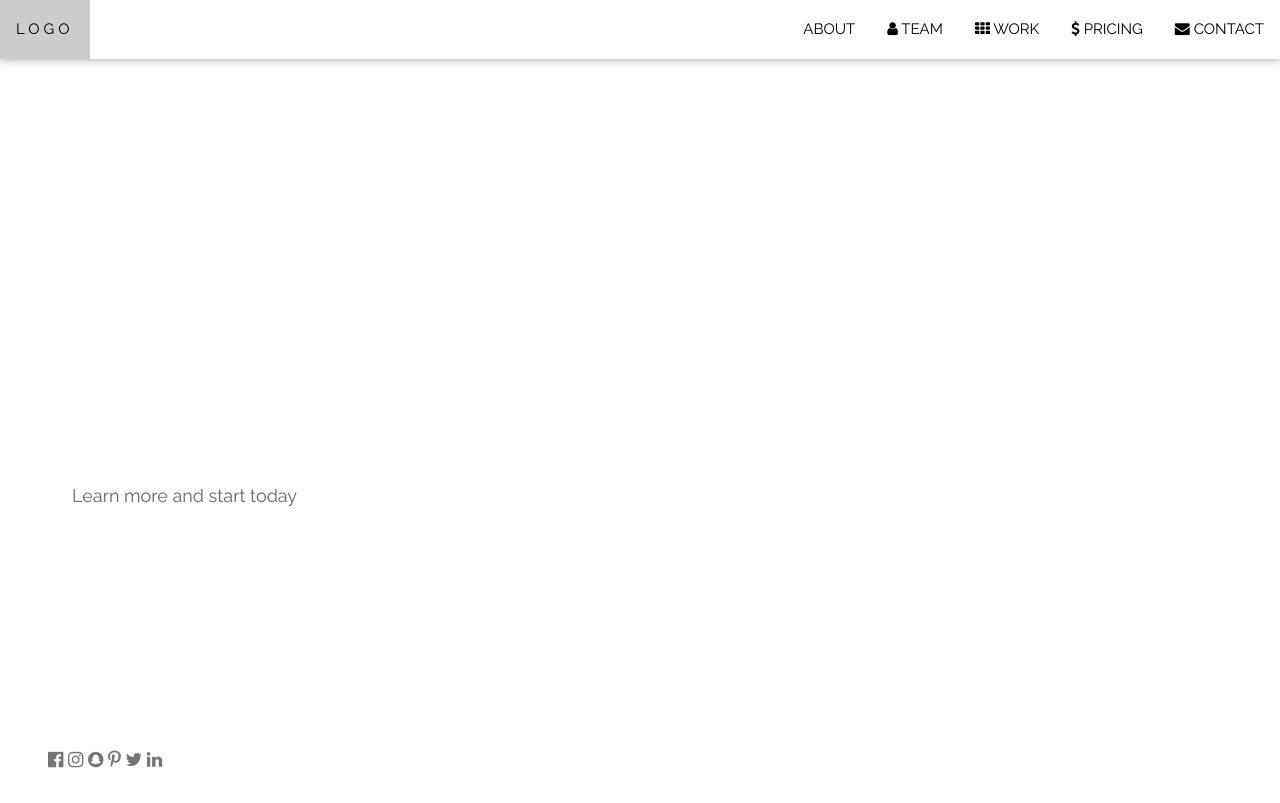
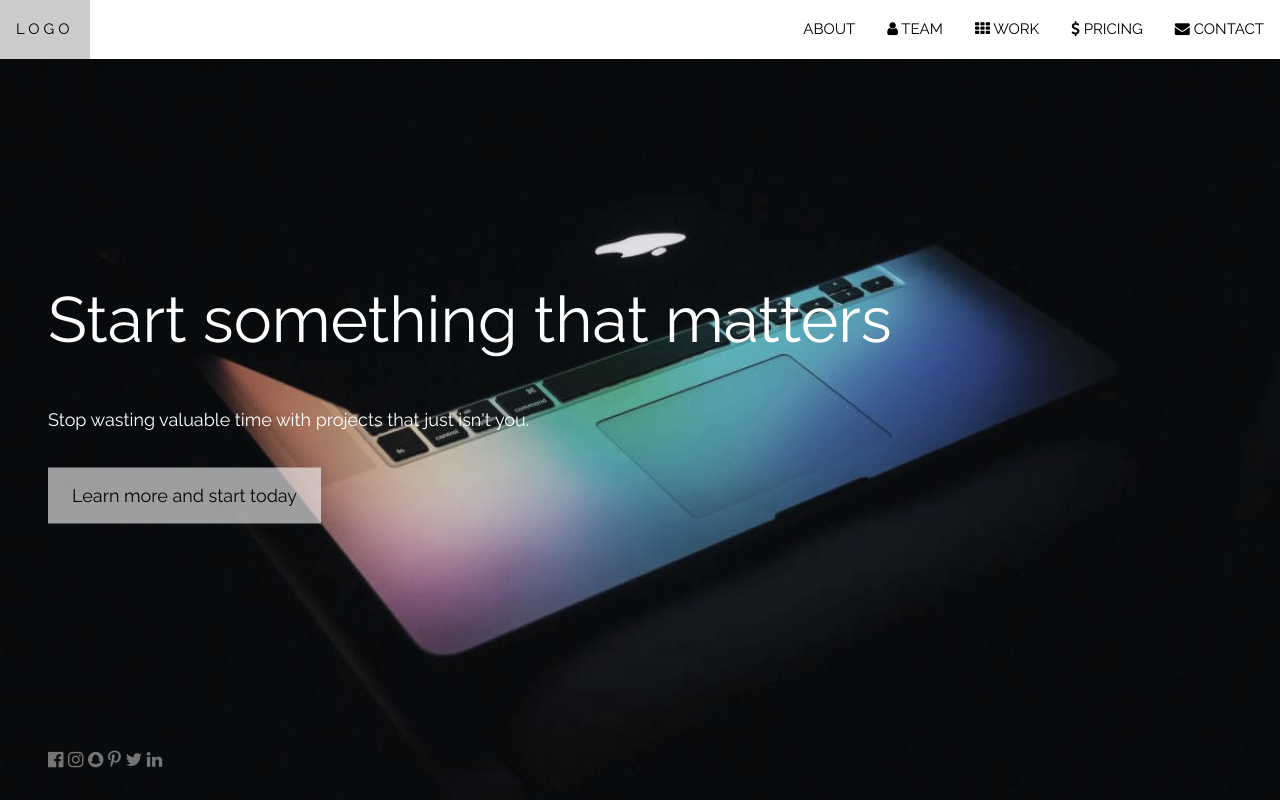
Before and after one commit to alishdahal89/alishdahal89.github.io, a plain HTML site: page index.html in a window 1280 px wide. Shown: the top 803 px of the page. Drawn offline with nearby package versions, Linux system fonts and the light colour scheme.

Commit message:
image added

```diff
--- a/index.html
+++ b/index.html
@@ -18,7 +18,7 @@ body, html {
 .bgimg-1 {
   background-position: center;
   background-size: cover;
-  background-image: url("/w3images/mac.jpg");
+  background-image: url("mac.jpg");
   min-height: 100%;
 }
 
```
Also changed, not shown: mac.jpg (added).
